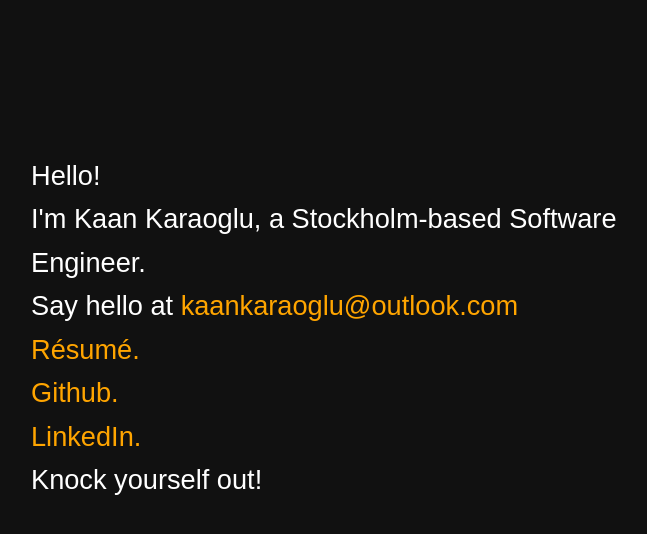
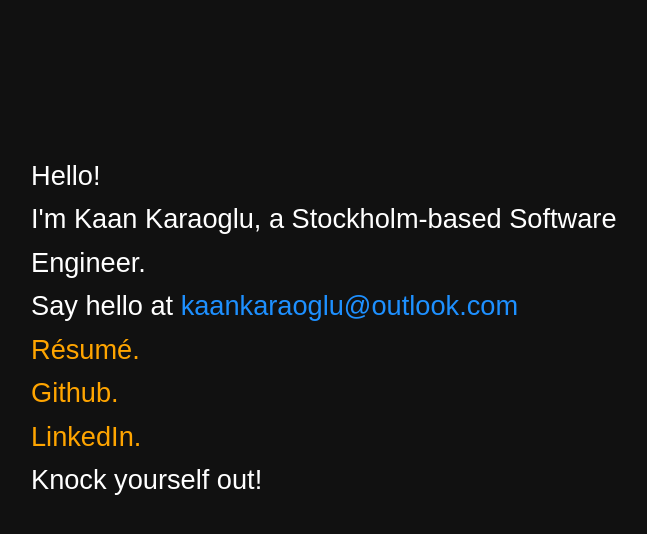
Before and after one commit to kaankaraoglu/kaankaraoglu.github.io, a plain HTML site: page index.html in a window 1280 px wide. In both pictures the pointer is over the link "kaankaraoglu@outlook.com". Shown: the whole page, without its empty margins (289-936 px from the left). Drawn offline with Linux system fonts and the light colour scheme; a web font is replaced by a local one.

Commit message:
Update styles.css

```diff
--- a/css/styles.css
+++ b/css/styles.css
@@ -19,5 +19,5 @@
 }
 
 a:hover {
-    color: dodgerblue;
+    color: dodgerblue !important;
 }
```
